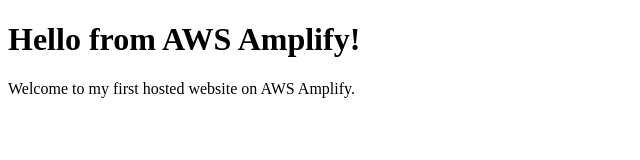
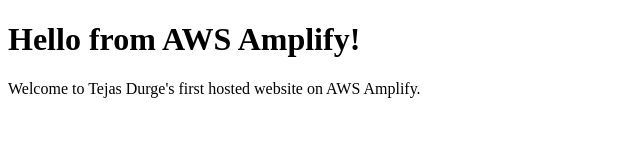
Before and after one commit to tejasdurge55/amplify-live-demo, a plain HTML site: page index.html in a window 1280 px wide. Shown: the whole page, without its empty margins (0-640 px from the left). Drawn offline with Linux system fonts and the light colour scheme.

Commit message:
Update index.html

```diff
--- a/index.html
+++ b/index.html
@@ -5,6 +5,6 @@
 </head>
 <body>
     <h1>Hello from AWS Amplify!</h1>
-    <p>Welcome to my first hosted website on AWS Amplify.</p>
+    <p>Welcome to Tejas Durge's first hosted website on AWS Amplify.</p>
 </body>
 </html>
```
